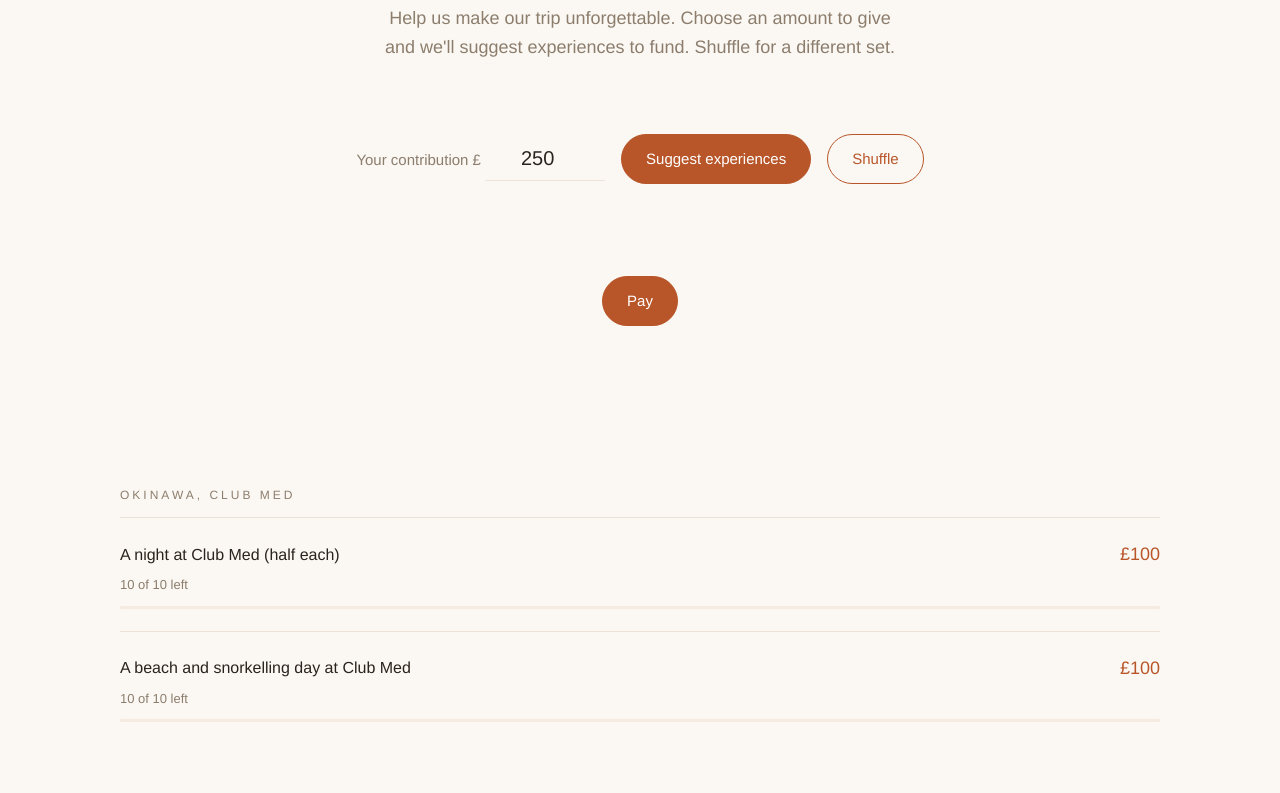
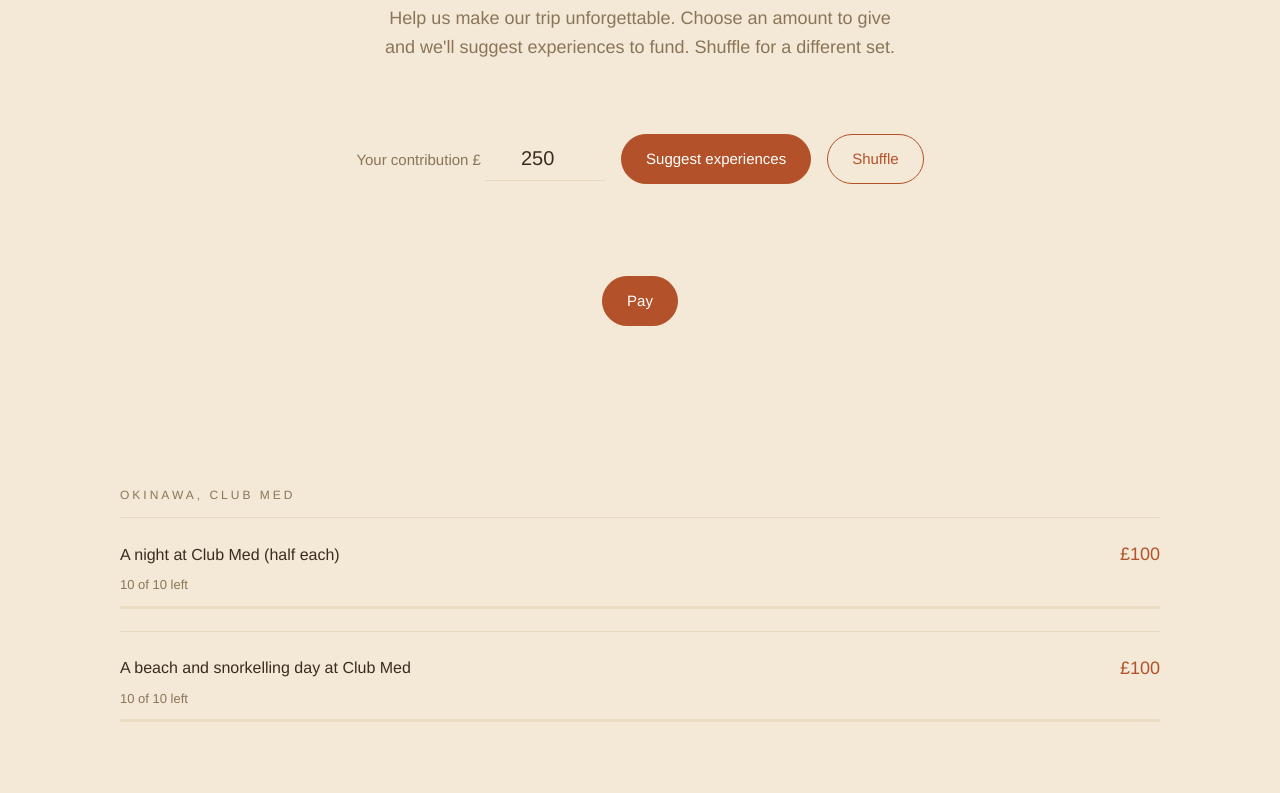
Before and after one commit to maddieprole-coder/Honeymoon-Funds, a plain HTML site: page index.html in a window 1280 px wide. Shown: the part 237-1030 px from the top of the page. Drawn offline with Linux system fonts and the light colour scheme.

Commit message:
Update index.html

```diff
--- a/index.html
+++ b/index.html
@@ -6,14 +6,14 @@
 <title>Our Honeymoon</title>
 <style>
   :root {
-    --bg: #fbf8f3;
-    --card: #ffffff;
-    --ink: #2b231d;
-    --muted: #8c7d6d;
-    --line: #ece4d8;
-    --accent: #b8562a;
-    --ochre: #d9a04a;
-    --soft: #f5ebe0;
+    --bg: #f4e9d6;
+    --card: #fbf4e6;
+    --ink: #3a2c20;
+    --muted: #8a7559;
+    --line: #e6d7bd;
+    --accent: #b3522a;
+    --ochre: #d59a3e;
+    --soft: #ecdcc2;
   }
 
   * { box-sizing: border-box; }
@@ -116,7 +116,7 @@
     background: var(--card);
     border-radius: 20px;
     padding: 24px;
-    box-shadow: 0 12px 36px rgba(90, 60, 30, .06);
+    box-shadow: 0 12px 36px rgba(110, 75, 35, .10);
   }
   .card img { width: 100%; border-radius: 12px; margin-bottom: 18px; }
   .card strong { display: block; font-weight: 500; font-size: 16px; line-height: 1.4; }
```
